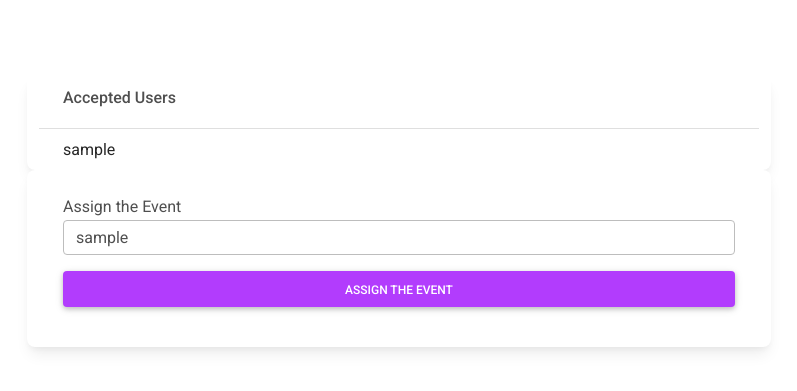
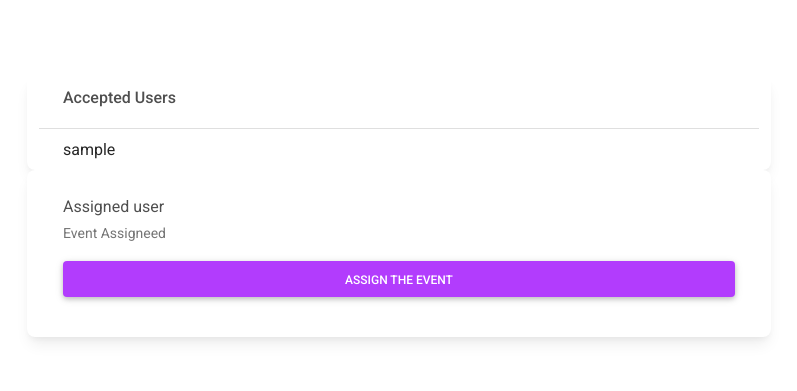
Before and after one commit to 18praneeth/event-management-ibm, a Django app: page /event-assign/1 in a window 1280 px wide. Shown: the part 215-606 px from the top of the page, without its empty margins (241-1038 px from the left). Run offline with Django 3.2, Linux system fonts and the light colour scheme; a user stored in the database is signed in; tables that the repository leaves empty hold one stand-in row (values such as "Sample post"); some libraries are stand-ins or nearby versions.

Commit message:
Assign the user many to many field

```diff
--- a/event/forms.py
+++ b/event/forms.py
@@ -2,6 +2,8 @@
 from django.forms import fields
 from .models import CollegeName, Comments, Event
 from django.utils.translation import gettext as _
+from django.forms.widgets import CheckboxSelectMultiple
+
 
 
 class CommentForm(forms.ModelForm):
@@ -26,3 +28,14 @@
     class Meta:
         model = Event
         fields = '__all__'
+
+
+class EventAssignForm(forms.ModelForm):
+    class Meta:
+        model = Event
+        fields = ['assigned_user']
+
+    def __init__(self, *args, **kwargs):
+        super(EventAssignForm, self).__init__(*args, **kwargs)
+        self.fields["assigned_user"].widget = CheckboxSelectMultiple()
+        # self.fields["industries"].queryset = Industry.objects.all()
--- a/event/models.py
+++ b/event/models.py
@@ -36,7 +36,7 @@
     publish = models.BooleanField(default=False, help_text='Tick the option if you want to publish the event')
     accepted_users = models.ManyToManyField(User, help_text='Accepted Users', related_name='accepted_user', blank=True)
     rejected_users = models.ManyToManyField(User, help_text='Rejected User', related_name='rejected_user', blank=True)
-    assigned_user = models.ForeignKey(User, null=True, blank=True, help_text='Event Assignee', on_delete=models.SET_NULL)
+    assigned_user = models.ManyToManyField(User, blank=True, help_text='Event Assigneed')
     connected_event = models.ForeignKey(to='Event', null=True, blank=True, help_text='Select the connected event, if you want to make thread of events', on_delete=models.SET_NULL)
 
 
--- a/event/views.py
+++ b/event/views.py
@@ -2,7 +2,7 @@
 from .models import Event
 from .models import CollegeName
 from django.contrib.auth.models import User
-from .forms import CollegeForm, CommentForm, EventUpdateForm, EventCreateForm
+from .forms import CollegeForm, CommentForm, EventUpdateForm, EventCreateForm, EventAssignForm
 from django.contrib.auth.decorators import login_required
 from django.core.mail import send_mail
 from django.contrib import messages
@@ -184,15 +184,15 @@
 @login_required
 def event_control(request, id):
     event = get_object_or_404(Event, id=id)
+    form = EventAssignForm(instance=event)
     if request.POST:
-        username = request.POST['assign']
-        user = get_object_or_404(User, username=username)
-        event.assigned_user = user
-        event.save()
-        messages.success(request, f'Event successfully assigned {username}')
+        if form.is_valid():
+            form.save()
+        messages.success(request, f'Event successfully assigned')
         return redirect('event')
 
     context = {
         'event': event,
+        'form': form
     }
     return render(request, 'event-control.html', context)
--- a/templates/event-control.html
+++ b/templates/event-control.html
@@ -18,14 +18,7 @@
 <div class="card-body">
   <form method='POST'>
   {% csrf_token %}
-            <div class="form-group">
-                <label for="exampleFormControlSelect1">Assign the Event</label>
-                <select class="form-control" id="exampleFormControlSelect1" name="assign" required>
-                {% for users in event.accepted_users.all %}
-                    <option>{{users.username}}</option>
-                {% endfor %}
-                </select>
-            </div>
+            {{form | crispy}}
           <button class='btn btn-secondary btn-block mt-3 mb-3' type='sumbit'>Assign the Event</button>
   </form>
 </div>
```
